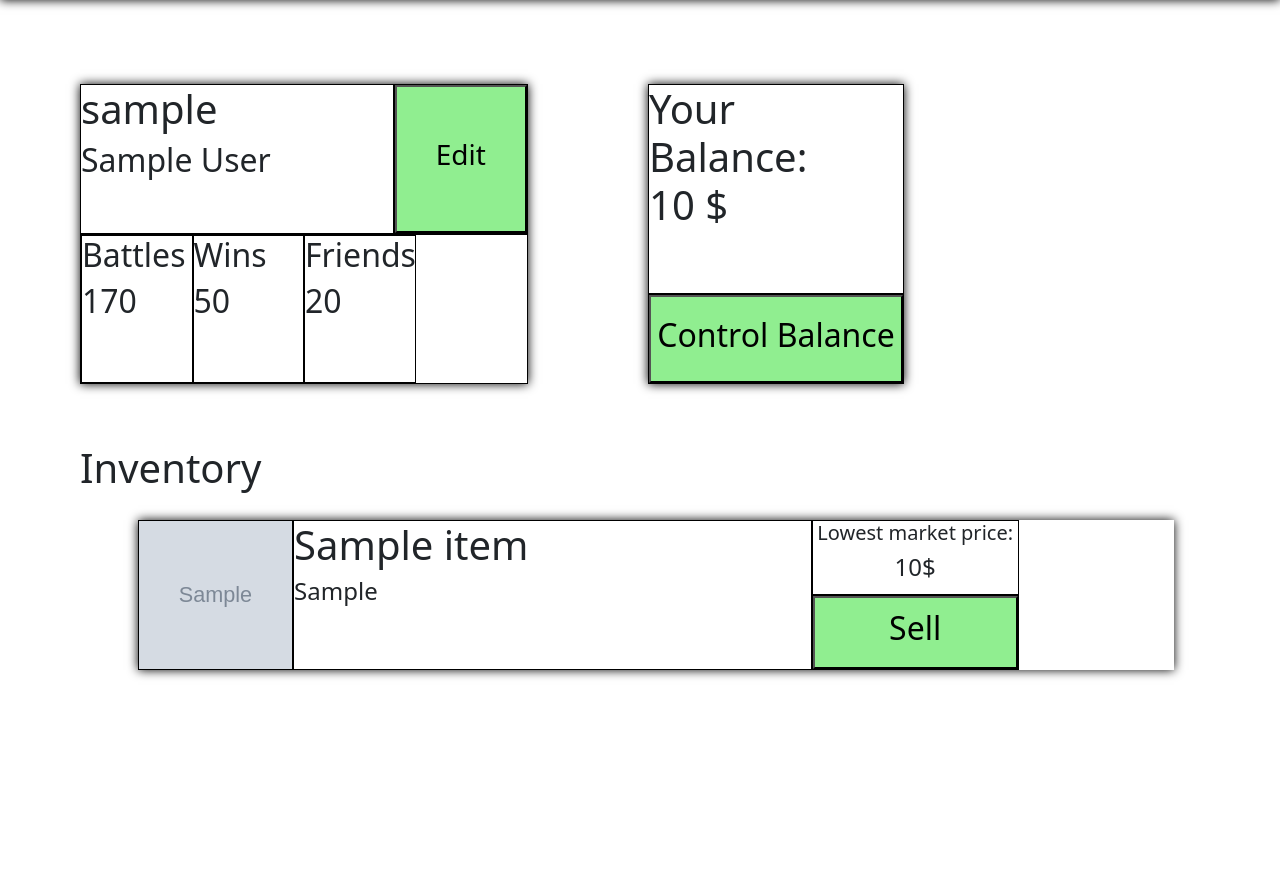
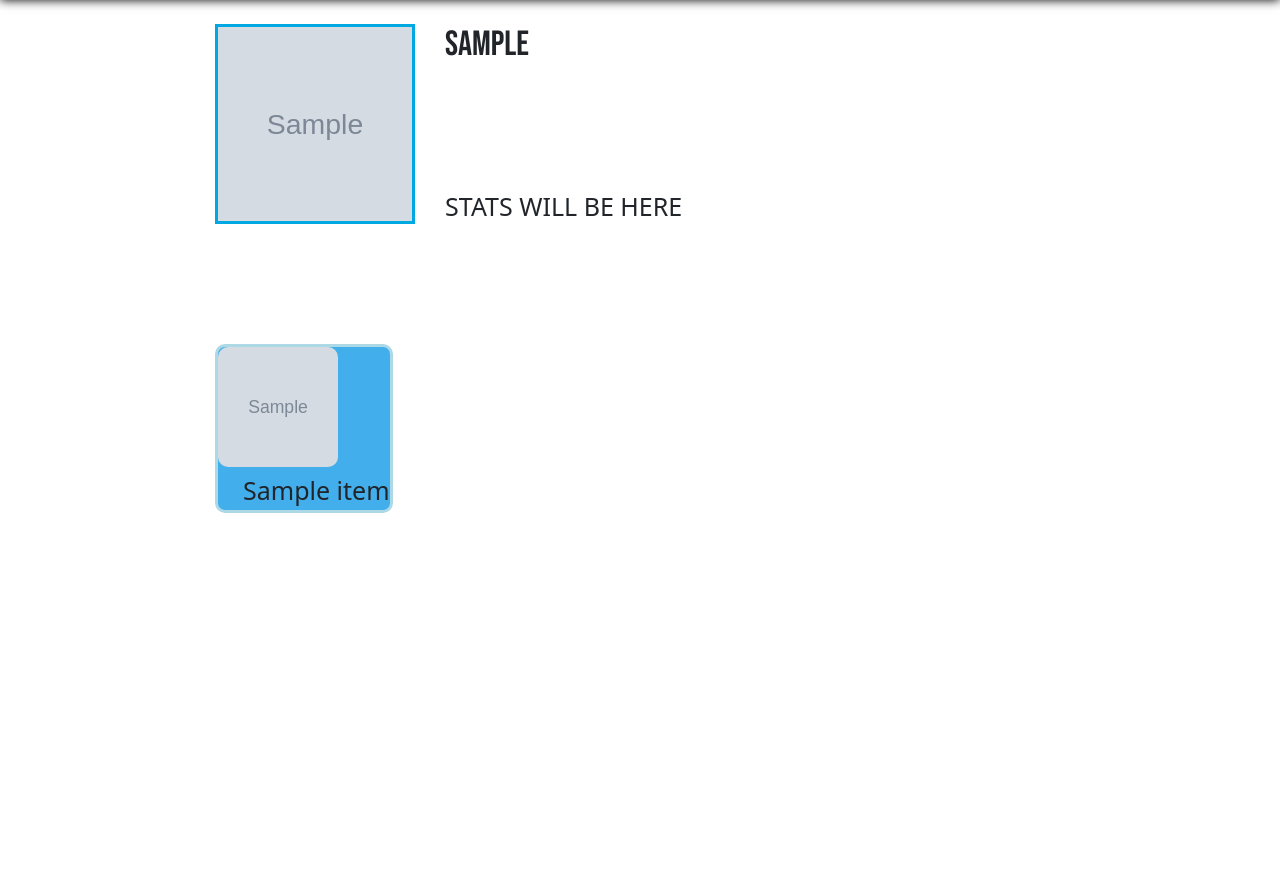
Before and after one commit to 2dOverlord/MonopolyGame, a Django app: template UserApp/templates/user-page/user-page.html in a window 1280 px wide. Shown: the part 92-969 px from the top of the page. After the commit the page ends 605 px from the top, so only its background shows below. Run offline with Django 3.2, Linux system fonts and the light colour scheme; the template is opened without the code that fills it: most values are stand-ins (such as "Sample title", 1, 10 or a date in 2020); grey boxes marked "Sample" are stand-in pictures.

Commit message:
Issue #40 HTML page for profile + issue #17

```diff
--- a/UserApp/models.py
+++ b/UserApp/models.py
@@ -44,7 +44,7 @@ class CustomUser(AbstractBaseUser):
 
     email = models.EmailField(verbose_name="email", unique=True, max_length=60)
 
-    image = models.ImageField(blank=True, null=True)
+    image = models.ImageField(blank=True, null=True, upload_to='images/')
 
     friends = models.ManyToManyField("self", blank=True, null=True)
 
--- a/UserApp/templates/header/header.html
+++ b/UserApp/templates/header/header.html
@@ -11,6 +11,9 @@
     <link rel="stylesheet" href="{% static '/css/navbar.css' %}">
     {% block head %}
     {% endblock %}
+
+
+
 </head>
 <body>
 <header>
--- a/UserApp/templates/user-page/user-page.html
+++ b/UserApp/templates/user-page/user-page.html
@@ -6,73 +6,44 @@
 {% endblock %}
 
 {% block head %}
-    <link rel="stylesheet" href="{% static '/css/user-page.css' %}">
+    <link rel="stylesheet" type="text/css" href="{% static 'user-page.css' %}">
+    <link rel="preconnect" href="https://fonts.googleapis.com">
+<link rel="preconnect" href="https://fonts.gstatic.com" crossorigin>
+<link href="https://fonts.googleapis.com/css2?family=Bebas+Neue&display=swap" rel="stylesheet">
 {% endblock %}
 
 {% block body %}
-    <div id=MainDiv>
+    <div class="MainBlock">
+            <div class="profile-info">
+                <div class="avatar">
+                    <img class="avatar-image" height="200px" width="200px" src="{{ object.image.url }}">
+                </div>
+                <div>
+                    <h6 class="profile-info-h6">
+                        {{ object.username }}
+                    </h6>
+                    <h6 class="profile-info-stats"> STATS WILL BE HERE </h6>
+                </div>
+            </div>
+        <div class="inventory">
+            <div class="inventory-items">
+                {% for small_l in inventory %}
+                    <div class="line">
+                    {% for item in small_l %}
 
-        <div id="ProfileDescriptionDiv">
-            <div id="ProfileNameDiv"><h1>{{ object.username }}</h1>
-                <h2>{{ object.first_name }} {{ object.last_name }}</h2></div>
-            <div id="ProfileButtonDiv"><a href='#'>
-                <button class="Button"><h3>Edit</h3></button>
-            </a></div>
-            <div id="ProfileStatisticDiv">
-                <div id="ProfileBattles"><h2>Battles</h2>
-                    <h2>170</h2></div>
-                <div id="ProfileWins">
-                    <h2>Wins</h2>
-                    <h2>50</h2>
-                </div>
-                <div id="ProfileFriends">
-                    <h2>Friends</h2>
-                    <h2>20</h2>
-                </div>
+                    <div class="inventory-item-place">
 
+                        <img src="{{ item.image.url }}" class="inventory-item-image">
+
+                        <div class="inventory-item-name">
+                            {{ item.item_name }}
+                        </div>
+                    </div>
+                    {% endfor %}
+                    </div>
+                {% endfor %}
             </div>
         </div>
-        <div id="ProfileBalanceDiv">
-            <div id="ProfileBalanceViewDiv"><h1>Your Balance: <br> {{ object.balance }} $</h1></div>
-            <div id="ProfileBalanceControlDiv"><a href='#'>
-                <button class="Button"><h2>Control Balance</h2></button>
-            </a></div>
-        </div>
-
-        <div id="InventoryDiv"><h1>Inventory</h1>
-            {% for item in inventory %}
-                <div class="ProfileInventoryItems">
-                    {% if "0" in item.rarity %}
-                        <div class="ProfileInventoryItemsPicureDiv"><img src="{{ item.image.url }}" class="ItemLogo"
-                                                                         style="border: 7px ridge blue;"></div>
-                    {% elif "1" in item.rarity %}
-                        <div class="ProfileInventoryItemsPicureDiv"><img src="{{ item.image.url }}" class="ItemLogo"
-                                                                         style="border: 7px ridge red;"></div>
-                    {% elif "2" in item.rarity %}
-                        <div class="ProfileInventoryItemsPicureDiv"><img src="{{ item.image.url }}" class="ItemLogo"
-                                                                         style="border: 7px ridge gold;"></div>
-                    {% else %}
-                        <div class="ProfileInventoryItemsPicureDiv"><img src="{{ item.image.url }}" class="ItemLogo">
-                        </div>
-                    {% endif %}
-
-                    <div class="ProfileInventoryItemsDescriptionDiv">
-                        <h1>{{ item.item_name }}</h1>
-                        <h4>{{ item.item_type }}</h4>
-                    </div>
-
-                    <div class="ProfileInventoryItemsPriceDiv">
-                        <h5 style="text-align:center;"> Lowest market price: <br> <h4
-                                style="text-align:center;">{{ item.price }}$</h4></h5>
-                    </div>
-                    <div class="ProfileInventoryItemsSellDiv"><a href='#'>
-                        <button class="Button"><h2>Sell</h2></button>
-                    </a></div>
-                </div>
-            {% endfor %}
-
-        </div>
-
     </div>
 
 {% endblock %}
--- a/UserApp/views.py
+++ b/UserApp/views.py
@@ -15,6 +15,7 @@ def render_user_page(request, user_id=1):
 
     user_object = CustomUser.get_user_by_id(user_id=user_id)
     inventory = Item.get_items_by_owner(owner=user_object)
+    inventory = [inventory[i:i+6] for i in range(0, len(inventory), 6)]
 
     context = {
         "object": user_object,
--- a/static/css/user-page.css
+++ /dev/null
@@ -1,187 +0,0 @@
-#navbar-a {
-    padding-left: 200px;
-}
-
-#navbar-nav {
-    padding-right: 200px;
-    padding-top: 12px;
-}
-
-#navbar-div {
-    box-shadow: 0 0 10px black;
-}
-#MainDiv
-{
-    width: 100%;
-    height: 2000px;
-}
-#ProfilePictureDiv
-{
-    float: left;
-    width: 20%;
-    height: 15%;
-    margin: 60px 0px 0px 80px;
-    box-shadow: 0 0 10px black;
-}
-#ProfileDescriptionDiv
-{
-    float: left;
-    width: 35%;
-    height: 15%;
-    margin: 60px 0px 0px 80px;
-    box-shadow: 0 0 10px black;
-}
-#ProfileBalanceDiv
-{
-    float: left;
-    width: 20%;
-    height: 15%;
-    margin: 60px 0px 0px 120px;
-    box-shadow: 0 0 10px black;
-}
-#ProfileNameDiv
-{
-    float: left;
-    border: 1px solid black;
-    width: 70%;
-    height: 50%;
-}
-#ProfileButtonDiv
-{
-    float: left;
-    border: 1px solid black;
-    width: 30%;
-    height: 50%;
-}
-#ProfileStatisticDiv
-{
-    float: left;
-    border: 1px solid black;
-    width: 100%;
-    height: 50%;
-
-}
-.ProfilePicture
-{
-    width: 100%;
-    height: 100%;
-}
-.Button
-{
-    width: 100%;
-    height: 100%;
-    background: lightgreen;
-}
-#ProfileBattles
-{
-    float: left;
-    border: 1px solid black;
-    width: 25%;
-    height: 100%;
-}
-#ProfileWins
-{
-    float: left;
-    border: 1px solid black;
-    width: 25%;
-    height: 100%;
-}
-#ProfileFriends
-{
-    float: left;
-    border: 1px solid black;
-    width: 25%;
-    height: 100%;
-}
-#ProfileFriendsPictures
-{
-    float: left;
-    border: 1px solid black;
-    width: 25%;
-    height: 100%;
-}
-#ProfileFriendPicture1
-{
-    float: left;
-    border: 1px solid black;
-    width: 100%;
-    height: 50%;
-}
-#ProfileFriendPicture2
-{
-    float: left;
-    border: 1px solid black;
-    width: 100%;
-    height: 50%;
-}
-
-#ProfileBalanceViewDiv
-{
-    float: left;
-    border: 1px solid black;
-    width: 100%;
-    height: 70%;
-}
-#ProfileBalanceControlDiv
-{
-    float: left;
-    border: 1px solid black;
-    width: 100%;
-    height: 30%;
-}
-#InventoryDiv
-{
-    float: left;
-    width: 90%;
-    height: 50%;
-    margin: 60px 0px 0px 80px;
-
-}
-.ProfileInventoryItems
-{
-    float: left;
-    width: 90%;
-    height: 15%;
-    margin: 20px 5% 20px 5%;
-    box-shadow: 0 0 10px black;
-}
-.ProfileInventoryItemsPicureDiv
-{
-    float: left;
-    border: 1px solid black;
-    width: 15%;
-    height: 100%;
-}
-.ProfileInventoryItemsDescriptionDiv
-{
-    float: left;
-    border: 1px solid black;
-    width: 50%;
-    height: 100%;
-}
-.ProfileInventoryItemsLeftDiv
-{
-    float: left;
-    border: 1px solid black;
-    width: 15%;
-    height: 100%;
-}
-.ProfileInventoryItemsPriceDiv
-{
-    float: left;
-    border: 1px solid black;
-    width: 20%;
-    height: 50%;
-}
-.ProfileInventoryItemsSellDiv
-{
-    float: left;
-    border: 1px solid black;
-    width: 20%;
-    height: 50%;
-}
-.ItemLogo
-{
-    width: 100%;
-    height: 100%;
-}
--- /dev/null
+++ b/static/user-page.css
@@ -0,0 +1,64 @@
+.MainBlock{
+}
+
+.profile-info{
+    display: flex;
+    margin-left: 215px;
+}
+
+.avatar-image{
+     border: 3px solid #00a8e1;
+}
+
+.profile-info-h6
+{
+    font-family: 'Bebas Neue', cursive;
+    font-size: 35px;
+    margin-left: 30px;
+}
+
+.profile-info-stats
+{
+    margin-top: 125px;
+    margin-left: 30px;
+    font-size: 25px;
+}
+
+.inventory-items{
+
+}
+
+.line{
+    display: flex;
+    max-width: 906px;
+    margin-top: 15px;
+}
+
+.inventory-item-place{
+    border: 3px solid lightblue;
+    border-radius: 10px;
+    background-color: #42AEEC;
+    margin-right: 25px;
+}
+.inventory{
+    margin-top: 100px;
+    margin-left: 215px;
+    margin-right: 215px;
+    display: flex;
+
+}
+
+
+.inventory-item-image{
+    width: 120px;
+    height: 120px;
+    border-radius: 10px;
+
+}
+
+.inventory-item-name{
+    font-size: 25px;
+    margin-left: 25px;
+    margin-top: 5px;
+
+}
```
Also changed, not shown: static/css/main-page.css (+0 -11 lines), db.sqlite3, images/OP_C016_rei.jpg (added), images/OP_C016_rei_4JlpaVW.jpg (added), images/_7XI8ec0_400x400_0KSChlW.jpg (added), images/_7XI8ec0_400x400_21m6fbz.jpg (added), images/_7XI8ec0_400x400_TkR5cQF.jpg (added), images/_7XI8ec0_400x400_VLLXaYs.jpg (added), images/_7XI8ec0_400x400_q5fpjqx.jpg (added), images/_7XI8ec0_400x400_rwCOuhY.jpg (added).
